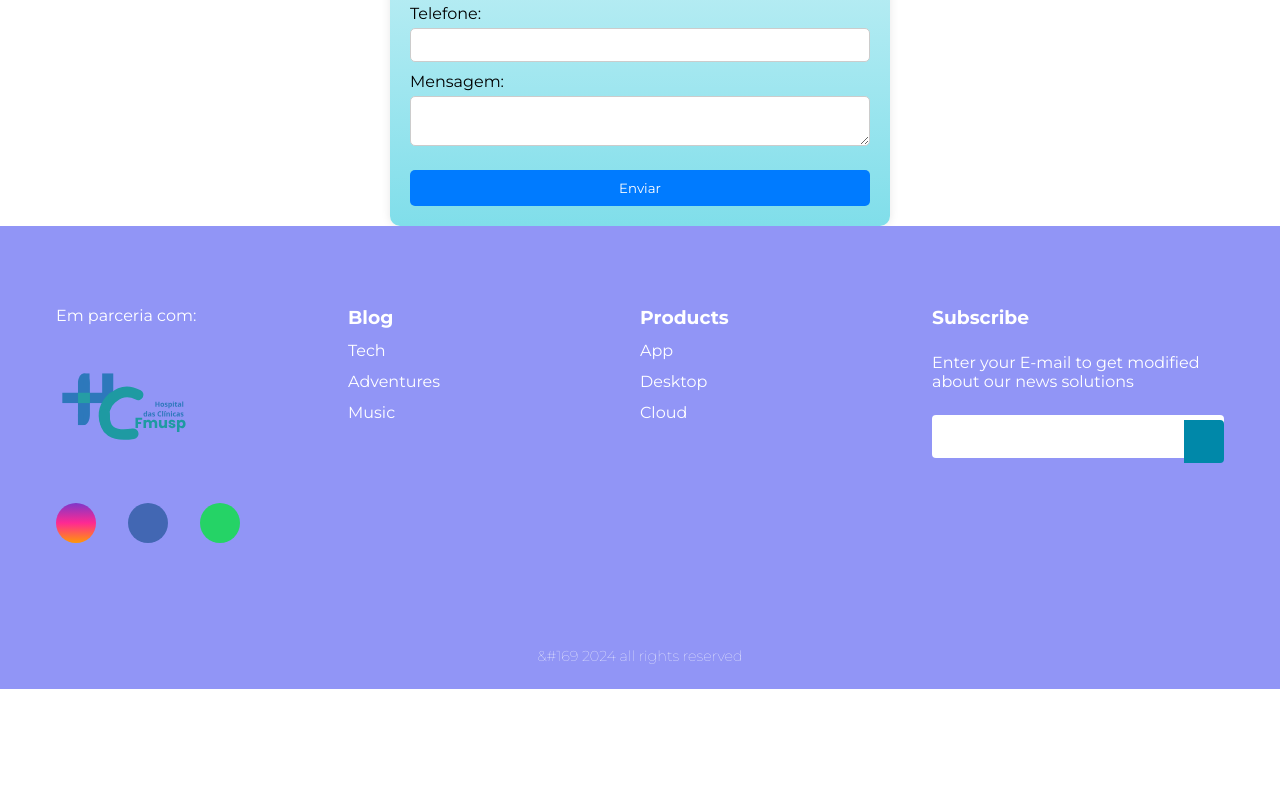
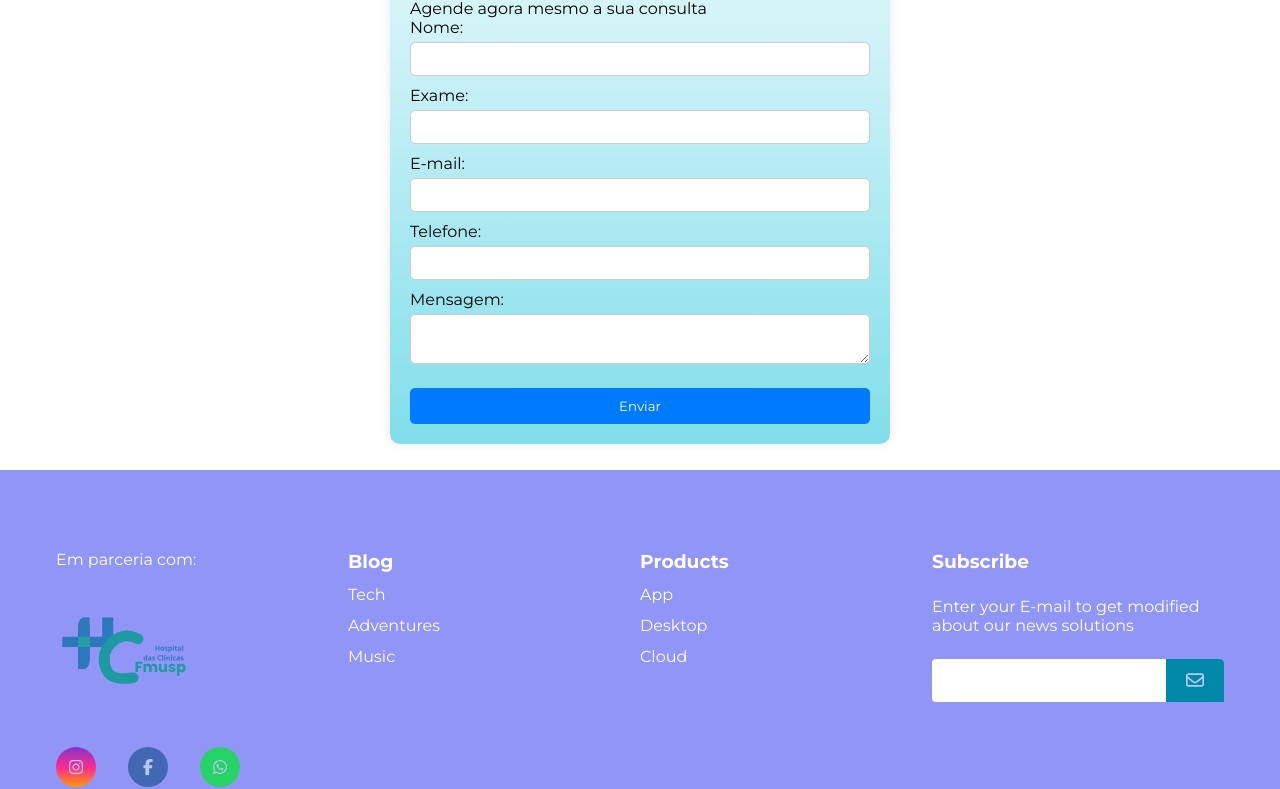
Before and after one commit to Squad-FIAP/SPRINT-_4---REACT, a React (Vite) app: page /Contato in a window 1280 px wide. Shown: the part 200-989 px from the top of the page. Before the commit the page ends 889 px from the top, so only its background shows below. Built offline with nearby package versions, Linux system fonts and the light colour scheme.

Commit message:
comitando alterações scss e icones

```diff
--- a/package.json
+++ b/package.json
@@ -10,6 +10,9 @@
     "preview": "vite preview"
   },
   "dependencies": {
+    "@fortawesome/free-brands-svg-icons": "^6.5.2",
+    "@fortawesome/free-regular-svg-icons": "^6.5.2",
+    "@fortawesome/react-fontawesome": "^0.2.1",
     "body-parser": "^1.20.2",
     "bootstrap": "^5.3.3",
     "cors": "^2.8.5",
--- a/server.js
+++ b/server.js
@@ -11,6 +11,7 @@ mongoose.connect('mongodb://localhost:27017/agendamentos', { useNewUrlParser: tr
 
 const agendamentoSchema = new mongoose.Schema({
   nome: String,
+  exame: String,
   email: String,
   telefone: String,
   mensagem: String
@@ -19,10 +20,10 @@ const agendamentoSchema = new mongoose.Schema({
 const Agendamento = mongoose.model('Agendamento', agendamentoSchema);
 
 app.post('/agendar-consulta', (req, res) => {
-    const { nome, email, telefone, mensagem } = req.body;
+    const { nome, exame, email, telefone, mensagem } = req.body;
     console.log('Agendamento recebido:', req.body);
 
-    const novoAgendamento = new Agendamento({ nome, email, telefone, mensagem });
+    const novoAgendamento = new Agendamento({ nome, exame, email, telefone, mensagem });
     novoAgendamento.save(err => {
       if (err) {
         res.status(500).send({ message: 'Ocorreu um erro ao realizar o agendamento.' });
--- a/src/componentes/Footer.jsx
+++ b/src/componentes/Footer.jsx
@@ -1,6 +1,9 @@
 import {} from 'react';
 import '../scss/estilo.scss';
 import Logo from '../assets/logo HC.svg'
+import { FontAwesomeIcon } from '@fortawesome/react-fontawesome'
+import { faEnvelope } from '@fortawesome/free-regular-svg-icons'
+import { faInstagram, faFacebookF, faWhatsapp } from '@fortawesome/free-brands-svg-icons'
 
 function Footer() {
 
@@ -13,13 +16,13 @@ function Footer() {
                     <img src={Logo} alt='logo hc' />
                     <div id="footer_social_media">
                         <a href="#" className="footer-link" id="instagram">
-                            <i className="fa-brands fa-instagram"></i>
+                            <FontAwesomeIcon icon={faInstagram} />
                         </a>
                         <a href="#" className="footer-link" id="facebook">
-                            <i className="fa-brands fa-facebook-f"></i>
+                            <FontAwesomeIcon icon={faFacebookF} />
                         </a>
                         <a href="#" className="footer-link" id="whatsapp">
-                            <i className="fa-brands fa-whatsapp"></i>
+                            <FontAwesomeIcon icon={faWhatsapp} />
                         </a>
                     </div>
             </div>
@@ -60,7 +63,7 @@ function Footer() {
                     <div id="input_group">
                         <input type="email" id="email"/>
                         <button>
-                            <i className="fa-regular fa-envelope"></i>
+                            <FontAwesomeIcon icon={faEnvelope} />
                         </button>
                     </div>
             </div>
--- a/src/routes/Contato.jsx
+++ b/src/routes/Contato.jsx
@@ -39,6 +39,8 @@ const Contato = () => {
     };
 
     return (
+        <>
+        <section className='pg-contato'>
         <div className="contato-container">
             <h2>Agende sua consulta</h2>
             <p>Agende agora mesmo a sua consulta</p>
@@ -46,6 +48,10 @@ const Contato = () => {
                 <label>
                     Nome:
                     <input type="text" name="nome" value={formData.nome} onChange={handleChange} required />
+                </label>
+                <label>
+                    Exame:
+                    <input type="text" name="exame" value={formData.exame} onChange={handleChange} required />
                 </label>
                 <label>
                     E-mail:
@@ -62,6 +68,8 @@ const Contato = () => {
                 <button type="submit">Enviar</button>
             </form>
         </div>
+        </section>
+        </>
     );
 };
 
--- a/src/scss/estilo.scss
+++ b/src/scss/estilo.scss
@@ -106,9 +106,10 @@
 
 #banner-text h1{
     font-size: 3rem;
-    font-weight: 300;
+    font-weight: 500;
     padding-right: 30%;
     color: var(--footer);
+    padding-top: 280px;
 }
 
 #banner-text button{
@@ -457,6 +458,7 @@ main {
   }
 
 #search-btn {
+    width: 140px;
     padding: 10px 20px;
     font-size: 16px;
     color: #fff;
@@ -631,6 +633,11 @@ main {
 
 /*contatos*/
 
+.pg-contato {
+    height: 670px;
+    padding-top: 150px;
+}
+
 .contato-container {
     background: linear-gradient(to bottom, #e0f7fa, #80deea);
     padding: 20px;
@@ -785,9 +792,10 @@ footer {
     padding: 0px 1.25rem;
     font-size: 1.125rem;
     height: 100%;
-    border-radius: 0px 4px 4px 0px;
+    border-radius: 0px 4px 0px 0px;
     cursor: pointer;
     transition: all 0.4s;
+    margin: 10px 0  10px 0;
 }
 
 #input_group button:hover {
```
Also changed, not shown: 1 other file (tests, documents, lock files or other folders).
